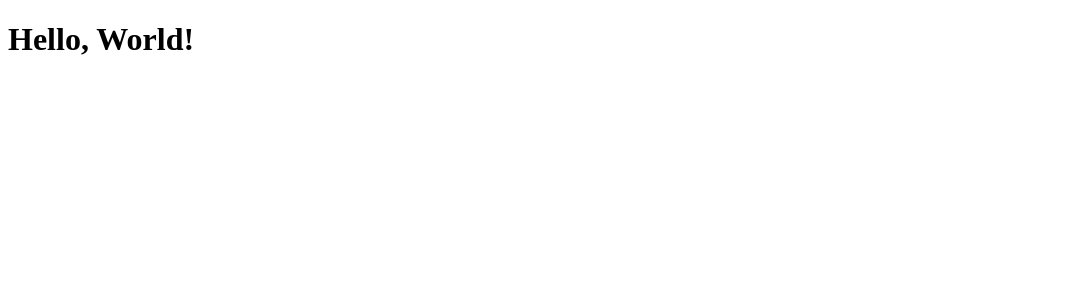
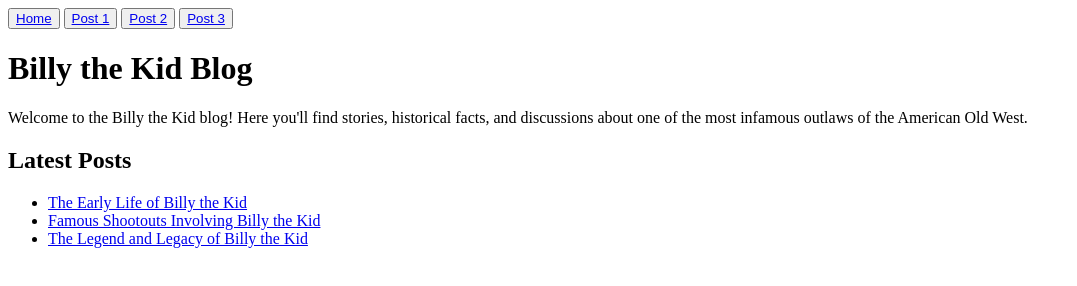
Before and after one commit to jaxon083611/English, a plain HTML site: page index.html in a window 1280 px wide. Shown: the whole page, without its empty margins (0-1077 px from the left). Drawn offline with Linux system fonts and the light colour scheme.

Commit message:
getting started

```diff
--- a/index.html
+++ b/index.html
@@ -3,9 +3,24 @@
 <head>
     <meta charset="UTF-8">
     <meta name="viewport" content="width=device-width, initial-scale=1.0">
-    <title>Document</title>
+    <link rel="stylesheet" href="styles.css">
+    <title>Homepage</title>
 </head>
+<header>
+    <nav>
+            <button><a href="index.html">Home</a></button>
+            <button><a href="post1.html">Post 1</a></button>
+            <button><a href="post2.html">Post 2</a></button>
+            <button><a href="post3.html">Post 3</a></button>
+    </nav>
 <body>
-    <h1>Hello, World!</h1>
+    <h1>Billy the Kid Blog</h1>
+    <p>Welcome to the Billy the Kid blog! Here you'll find stories, historical facts, and discussions about one of the most infamous outlaws of the American Old West.</p>
+    <h2>Latest Posts</h2>
+    <ul>
+        <li><a href="post1.html">The Early Life of Billy the Kid</a></li>
+        <li><a href="post2.html">Famous Shootouts Involving Billy the Kid</a></li>
+        <li><a href="post3.html">The Legend and Legacy of Billy the Kid</a></li>
+    </ul>
 </body>
 </html>
```
Also changed, not shown: page1.html (added, +12 -0 lines), page2.html (added, +12 -0 lines), page3.html (added, +12 -0 lines), styles.css (added).
